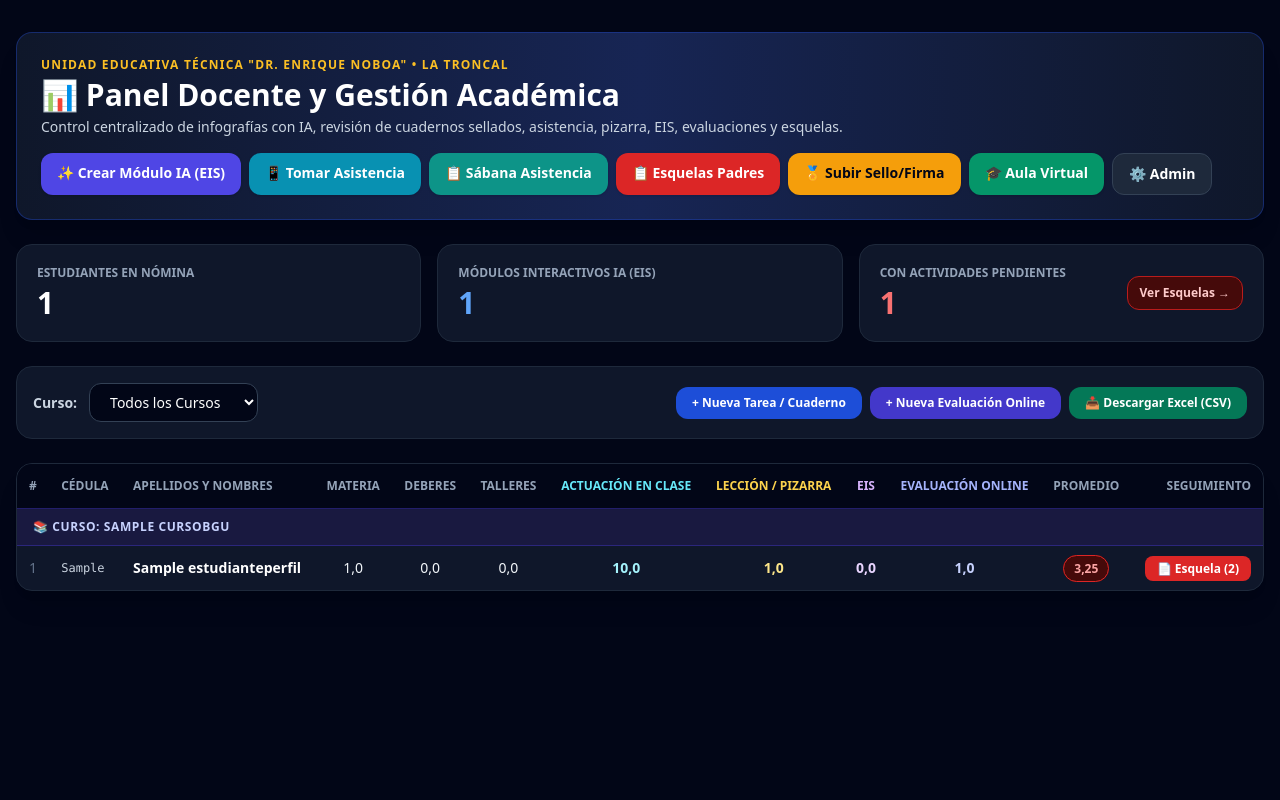
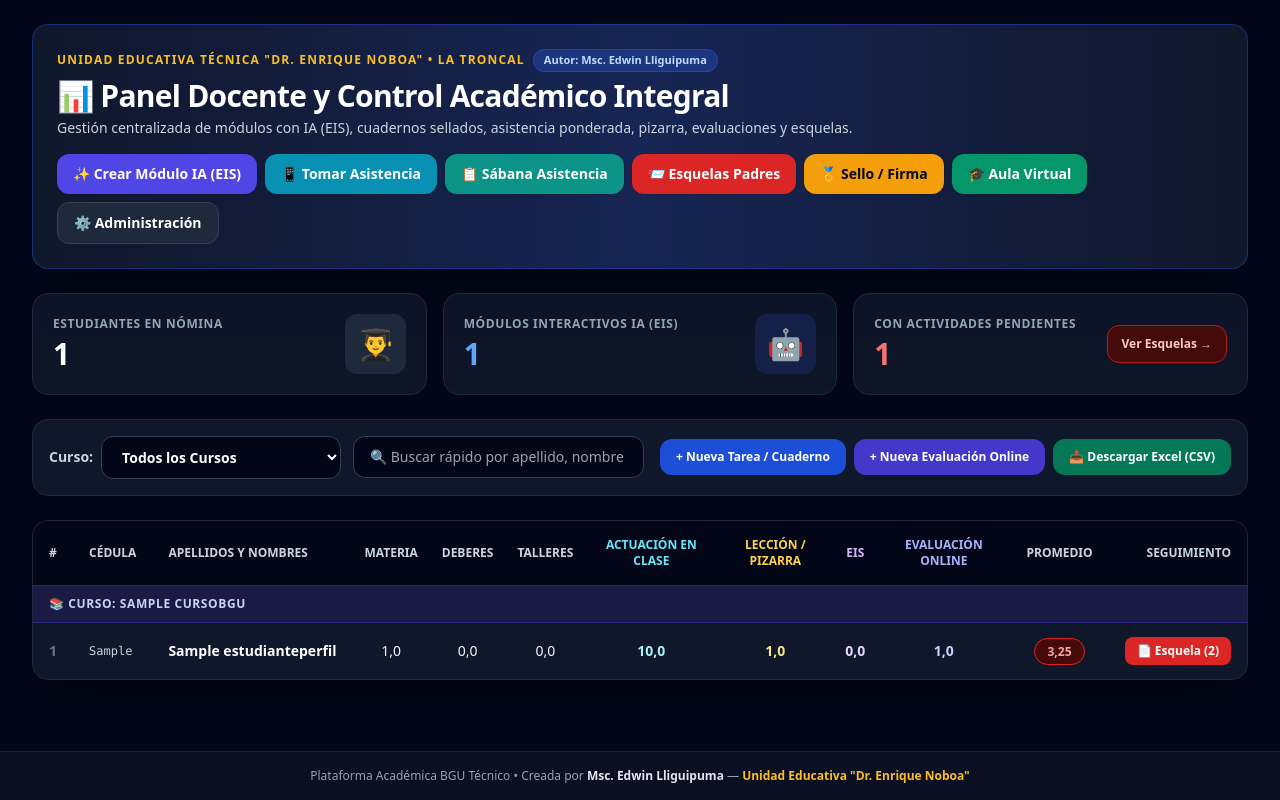
Before and after one commit to edwinlliguipuma-byte/plataforma-matematicas-bgu, a Django app: page /docente/ in a window 1280 px wide. Run offline with Django 5.2, Linux system fonts and the light colour scheme; a user stored in the database is signed in; tables that the repository leaves empty hold one stand-in row (values such as "Sample post"); some libraries are stand-ins or nearby versions.

Commit message:
Agrega admin_pro.css y optimiza vista widescreen

```diff
--- a/cursos/templates/cursos/panel_docente.html
+++ b/cursos/templates/cursos/panel_docente.html
@@ -3,114 +3,136 @@
 <head>
     <meta charset="UTF-8">
     <meta name="viewport" content="width=device-width, initial-scale=1.0">
-    <title>Panel Docente • U.E. Técnica Dr. Enrique Noboa</title>
+    <title>Panel Docente • U.E. "Dr. Enrique Noboa" • Msc. Edwin Lliguipuma</title>
     <script src="https://cdn.tailwindcss.com"></script>
 </head>
-<body class="bg-slate-950 text-slate-100 min-h-screen">
-    <div class="max-w-7xl mx-auto px-4 py-8">
+<body class="bg-slate-950 text-slate-100 min-h-screen flex flex-col">
+    <div class="w-full max-w-[1850px] mx-auto px-4 md:px-8 py-6 flex-1">
 
-        <!-- CABECERA INSTITUCIONAL -->
-        <div class="bg-gradient-to-r from-slate-900 via-blue-950 to-slate-900 border border-blue-800/50 rounded-2xl p-6 mb-6 shadow-xl flex flex-wrap items-center justify-between gap-4">
+        <!-- CABECERA INSTITUCIONAL PANTALLA COMPLETA -->
+        <div class="bg-gradient-to-r from-slate-900 via-blue-950 to-slate-900 border border-blue-800/60 rounded-2xl p-6 mb-6 shadow-2xl flex flex-wrap items-center justify-between gap-4">
             <div>
-                <p class="text-xs font-bold tracking-widest text-amber-400 uppercase">Unidad Educativa Técnica "Dr. Enrique Noboa" • La Troncal</p>
-                <h1 class="text-2xl md:text-3xl font-black text-white mt-1">📊 Panel Docente y Gestión Académica</h1>
-                <p class="text-slate-300 text-sm mt-1">Control centralizado de infografías con IA, revisión de cuadernos sellados, asistencia, pizarra, EIS, evaluaciones y esquelas.</p>
+                <div class="flex flex-wrap items-center gap-2">
+                    <span class="text-xs font-extrabold tracking-widest text-amber-400 uppercase">Unidad Educativa Técnica "Dr. Enrique Noboa" • La Troncal</span>
+                    <span class="bg-blue-900/80 text-blue-200 border border-blue-700/60 text-[11px] font-bold px-2.5 py-0.5 rounded-full">
+                        Autor: Msc. Edwin Lliguipuma
+                    </span>
+                </div>
+                <h1 class="text-2xl md:text-3xl font-black text-white mt-1.5 tracking-tight">📊 Panel Docente y Control Académico Integral</h1>
+                <p class="text-slate-300 text-sm mt-1">Gestión centralizada de módulos con IA (EIS), cuadernos sellados, asistencia ponderada, pizarra, evaluaciones y esquelas.</p>
             </div>
             <div class="flex flex-wrap gap-2">
-                <a href="/docente/crear-modulo-ia/" class="bg-indigo-600 hover:bg-indigo-500 text-white font-bold px-4 py-2.5 rounded-xl text-sm shadow">✨ Crear Módulo IA (EIS)</a>
-                <a href="/docente/asistencia-offline/" class="bg-cyan-600 hover:bg-cyan-500 text-white font-bold px-4 py-2.5 rounded-xl text-sm shadow">📱 Tomar Asistencia</a>
-                <a href="/docente/sabana-asistencia/{% if curso_id_actual %}?curso={{ curso_id_actual }}{% endif %}" class="bg-teal-600 hover:bg-teal-500 text-white font-bold px-4 py-2.5 rounded-xl text-sm shadow">📋 Sábana Asistencia</a>
-                <a href="/docente/esquelas/" class="bg-red-600 hover:bg-red-500 text-white font-bold px-4 py-2.5 rounded-xl text-sm shadow">📋 Esquelas Padres</a>
-                <a href="/admin/cursos/muestrasellofirma/" class="bg-amber-500 hover:bg-amber-400 text-slate-950 font-extrabold px-4 py-2.5 rounded-xl text-sm shadow">🏅 Subir Sello/Firma</a>
-                <a href="/aula/" target="_blank" class="bg-emerald-600 hover:bg-emerald-500 text-white font-bold px-4 py-2.5 rounded-xl text-sm shadow">🎓 Aula Virtual</a>
-                <a href="/admin/" class="bg-slate-800 hover:bg-slate-700 text-white font-bold px-4 py-2.5 rounded-xl text-sm border border-slate-700">⚙️ Admin</a>
+                <a href="/docente/crear-modulo-ia/" class="bg-indigo-600 hover:bg-indigo-500 text-white font-bold px-4 py-2.5 rounded-xl text-sm shadow transition">✨ Crear Módulo IA (EIS)</a>
+                <a href="/docente/asistencia-offline/" class="bg-cyan-600 hover:bg-cyan-500 text-white font-bold px-4 py-2.5 rounded-xl text-sm shadow transition">📱 Tomar Asistencia</a>
+                <a href="/docente/sabana-asistencia/{% if curso_id_actual %}?curso={{ curso_id_actual }}{% endif %}" class="bg-teal-600 hover:bg-teal-500 text-white font-bold px-4 py-2.5 rounded-xl text-sm shadow transition">📋 Sábana Asistencia</a>
+                <a href="/docente/esquelas/" class="bg-red-600 hover:bg-red-500 text-white font-bold px-4 py-2.5 rounded-xl text-sm shadow transition">📨 Esquelas Padres</a>
+                <a href="/admin/cursos/muestrasellofirma/" class="bg-amber-500 hover:bg-amber-400 text-slate-950 font-extrabold px-4 py-2.5 rounded-xl text-sm shadow transition">🏅 Sello / Firma</a>
+                <a href="/aula/" target="_blank" class="bg-emerald-600 hover:bg-emerald-500 text-white font-bold px-4 py-2.5 rounded-xl text-sm shadow transition">🎓 Aula Virtual</a>
+                <a href="/admin/" class="bg-slate-800 hover:bg-slate-700 text-white font-bold px-4 py-2.5 rounded-xl text-sm border border-slate-700 transition">⚙️ Administración</a>
             </div>
         </div>
 
-        <!-- RESUMEN RÁPIDO -->
-        <div class="grid grid-cols-1 md:grid-cols-3 gap-4 mb-6">
-            <div class="bg-slate-900 border border-slate-800 rounded-2xl p-5">
-                <p class="text-xs font-bold uppercase text-slate-400">Estudiantes en Nómina</p>
+        <!-- TARJETAS KPI -->
+        <div class="grid grid-cols-1 sm:grid-cols-3 gap-4 mb-6">
+            <div class="bg-slate-900/90 border border-slate-800 rounded-2xl p-5 flex items-center justify-between">
+                <div>
+                    <p class="text-xs font-bold uppercase tracking-wider text-slate-400">Estudiantes en Nómina</p>
                     <p class="text-3xl font-black text-white mt-1">{{ total_estudiantes }}</p>
                 </div>
-            <div class="bg-slate-900 border border-slate-800 rounded-2xl p-5">
-                <p class="text-xs font-bold uppercase text-slate-400">Módulos Interactivos IA (EIS)</p>
+                <span class="text-3xl bg-slate-800 p-3 rounded-xl">👨‍🎓</span>
+            </div>
+            <div class="bg-slate-900/90 border border-slate-800 rounded-2xl p-5 flex items-center justify-between">
+                <div>
+                    <p class="text-xs font-bold uppercase tracking-wider text-slate-400">Módulos Interactivos IA (EIS)</p>
                     <p class="text-3xl font-black text-blue-400 mt-1">{{ total_modulos }}</p>
                 </div>
-            <div class="bg-slate-900 border border-slate-800 rounded-2xl p-5 flex items-center justify-between">
+                <span class="text-3xl bg-blue-950/70 p-3 rounded-xl">🤖</span>
+            </div>
+            <div class="bg-slate-900/90 border border-slate-800 rounded-2xl p-5 flex items-center justify-between">
                 <div>
-                    <p class="text-xs font-bold uppercase text-slate-400">Con Actividades Pendientes</p>
+                    <p class="text-xs font-bold uppercase tracking-wider text-slate-400">Con Actividades Pendientes</p>
                     <p class="text-3xl font-black text-red-400 mt-1">{{ total_con_pendientes }}</p>
                 </div>
-                <a href="/docente/esquelas/" class="bg-red-950 hover:bg-red-900 border border-red-700 text-red-200 px-3 py-2 rounded-xl text-xs font-bold">Ver Esquelas →</a>
+                <a href="/docente/esquelas/" class="bg-red-950 hover:bg-red-900 border border-red-700 text-red-200 px-3.5 py-2.5 rounded-xl text-xs font-bold transition">Ver Esquelas →</a>
             </div>
         </div>
 
-        <!-- FILTRO Y EXPORTACIÓN -->
+        <!-- BARRA DE FILTROS, BUSCADOR INSTANTÁNEO Y ACCIONES -->
         <div class="bg-slate-900 border border-slate-800 rounded-2xl p-4 mb-6 flex flex-wrap items-center justify-between gap-4">
-            <form method="GET" class="flex flex-wrap items-center gap-3">
+            <div class="flex flex-wrap items-center gap-3 flex-1">
+                <form method="GET" class="flex items-center gap-2">
                     <label class="text-sm font-bold text-slate-300">Curso:</label>
-                <select name="curso_id" onchange="this.form.submit()" class="bg-slate-950 border border-slate-700 rounded-xl px-4 py-2 text-sm text-white">
+                    <select name="curso_id" onchange="this.form.submit()" class="bg-slate-950 border border-slate-700 rounded-xl px-4 py-2.5 text-sm font-semibold text-white min-w-[240px]">
                         <option value="">Todos los Cursos</option>
                         {% for c in cursos %}
                         <option value="{{ c.id }}" {% if curso_id_actual == c.id|stringformat:"s" %}selected{% endif %}>{{ c.nombre }}</option>
                         {% endfor %}
                     </select>
                 </form>
+
+                <input
+                    type="text"
+                    id="filtroRapidoTabla"
+                    oninput="filtrarEstudiantesTabla()"
+                    placeholder="🔍 Buscar rápido por apellido, nombre o cédula..."
+                    class="bg-slate-950 border border-slate-700 focus:border-blue-500 focus:outline-none rounded-xl px-4 py-2.5 text-sm text-white flex-1 min-w-[260px] max-w-md"
+                >
+            </div>
+
             <div class="flex flex-wrap gap-2">
-                <a href="/admin/cursos/tarea/add/" class="bg-blue-700 hover:bg-blue-600 text-white font-bold px-4 py-2 rounded-xl text-xs">+ Nueva Tarea / Cuaderno</a>
-                <a href="/admin/cursos/evaluacion/add/" class="bg-indigo-700 hover:bg-indigo-600 text-white font-bold px-4 py-2 rounded-xl text-xs">+ Nueva Evaluación Online</a>
-                <a href="?curso_id={{ curso_id_actual }}&exportar=csv" class="bg-emerald-700 hover:bg-emerald-600 text-white font-bold px-4 py-2 rounded-xl text-xs">📥 Descargar Excel (CSV)</a>
+                <a href="/admin/cursos/tarea/add/" class="bg-blue-700 hover:bg-blue-600 text-white font-bold px-4 py-2.5 rounded-xl text-xs transition">+ Nueva Tarea / Cuaderno</a>
+                <a href="/admin/cursos/evaluacion/add/" class="bg-indigo-700 hover:bg-indigo-600 text-white font-bold px-4 py-2.5 rounded-xl text-xs transition">+ Nueva Evaluación Online</a>
+                <a href="?curso_id={{ curso_id_actual }}&exportar=csv" class="bg-emerald-700 hover:bg-emerald-600 text-white font-bold px-4 py-2.5 rounded-xl text-xs transition">📥 Descargar Excel (CSV)</a>
             </div>
         </div>
 
-        <!-- TABLA DE CALIFICACIONES -->
-        <div class="bg-slate-900 border border-slate-800 rounded-2xl overflow-x-auto shadow-xl">
-            <table class="w-full text-left border-collapse text-sm">
-                <thead class="bg-slate-950 text-slate-400 text-xs uppercase border-b border-slate-800">
+        <!-- TABLA PANORÁMICA DE CALIFICACIONES -->
+        <div class="bg-slate-900 border border-slate-800 rounded-2xl overflow-x-auto shadow-2xl">
+            <table id="tablaNotasDocente" class="w-full text-left border-collapse text-sm">
+                <thead class="bg-slate-950 text-slate-300 text-xs uppercase border-b border-slate-800 sticky top-0 z-10">
                     <tr>
-                        <th class="py-3.5 px-3">#</th>
-                        <th class="py-3.5 px-3">Cédula</th>
-                        <th class="py-3.5 px-3">Apellidos y Nombres</th>
-                        <th class="py-3.5 px-3 text-center">Materia</th>
-                        <th class="py-3.5 px-3 text-center">Deberes</th>
-                        <th class="py-3.5 px-3 text-center">Talleres</th>
-                        <th class="py-3.5 px-3 text-center text-cyan-300">Actuación en Clase</th>
-                        <th class="py-3.5 px-3 text-center text-amber-300">Lección / Pizarra</th>
-                        <th class="py-3.5 px-3 text-center text-purple-300">EIS</th>
-                        <th class="py-3.5 px-3 text-center text-indigo-300">Evaluación Online</th>
-                        <th class="py-3.5 px-3 text-center">Promedio</th>
-                        <th class="py-3.5 px-3 text-right">Seguimiento</th>
+                        <th class="py-4 px-4">#</th>
+                        <th class="py-4 px-4">Cédula</th>
+                        <th class="py-4 px-4">Apellidos y Nombres</th>
+                        <th class="py-4 px-3 text-center">Materia</th>
+                        <th class="py-4 px-3 text-center">Deberes</th>
+                        <th class="py-4 px-3 text-center">Talleres</th>
+                        <th class="py-4 px-3 text-center text-cyan-300">Actuación en Clase</th>
+                        <th class="py-4 px-3 text-center text-amber-300">Lección / Pizarra</th>
+                        <th class="py-4 px-3 text-center text-purple-300">EIS</th>
+                        <th class="py-4 px-3 text-center text-indigo-300">Evaluación Online</th>
+                        <th class="py-4 px-4 text-center">Promedio</th>
+                        <th class="py-4 px-4 text-right">Seguimiento</th>
                     </tr>
                 </thead>
-                <tbody class="divide-y divide-slate-800">
+                <tbody class="divide-y divide-slate-800/80">
                     {% for f in filas %}
                     {% ifchanged f.estudiante.curso.nombre %}
-                    <tr class="bg-indigo-950/70 border-y border-indigo-800/60">
+                    <tr class="fila-curso bg-indigo-950/80 border-y border-indigo-800/70">
                         <td colspan="12" class="py-2.5 px-4 text-xs font-extrabold uppercase tracking-wider text-indigo-200">
                             📚 CURSO: {{ f.estudiante.curso.nombre }}
                         </td>
                     </tr>
                     {% endifchanged %}
-                    <tr class="hover:bg-slate-800/40">
-                        <td class="py-3 px-3 text-slate-500">{{ forloop.counter }}</td>
-                        <td class="py-3 px-3 font-mono text-xs text-slate-300">{{ f.estudiante.cedula }}</td>
-                        <td class="py-3 px-3 font-bold text-white whitespace-nowrap">{{ f.estudiante.nombre_completo }}</td>
-                        <td class="py-3 px-3 text-center">{{ f.materia }}</td>
-                        <td class="py-3 px-3 text-center">{{ f.deberes }}</td>
-                        <td class="py-3 px-3 text-center">{{ f.talleres }}</td>
-                        <td class="py-3 px-3 text-center font-semibold text-cyan-200">{{ f.actuacion_clase }}</td>
-                        <td class="py-3 px-3 text-center font-semibold text-amber-200">{{ f.leccion_pizarra }}</td>
-                        <td class="py-3 px-3 text-center font-semibold text-purple-200">{{ f.eis }}</td>
-                        <td class="py-3 px-3 text-center font-semibold text-indigo-200">{{ f.evaluaciones }}</td>
-                        <td class="py-3 px-3 text-center">
-                            <span class="px-2.5 py-1 rounded-full text-xs font-black {% if f.promedio >= 7 %}bg-emerald-950 text-emerald-300 border border-emerald-600{% else %}bg-red-950 text-red-300 border border-red-600{% endif %}">
+                    <tr class="fila-estudiante hover:bg-slate-800/50 transition-colors" data-busqueda="{{ f.estudiante.cedula }} {{ f.estudiante.nombre_completo|lower }}">
+                        <td class="py-3.5 px-4 text-slate-500 font-semibold">{{ forloop.counter }}</td>
+                        <td class="py-3.5 px-4 font-mono text-xs text-slate-300">{{ f.estudiante.cedula }}</td>
+                        <td class="py-3.5 px-4 font-bold text-white whitespace-nowrap">{{ f.estudiante.nombre_completo }}</td>
+                        <td class="py-3.5 px-3 text-center">{{ f.materia }}</td>
+                        <td class="py-3.5 px-3 text-center">{{ f.deberes }}</td>
+                        <td class="py-3.5 px-3 text-center">{{ f.talleres }}</td>
+                        <td class="py-3.5 px-3 text-center font-semibold text-cyan-200">{{ f.actuacion_clase }}</td>
+                        <td class="py-3.5 px-3 text-center font-semibold text-amber-200">{{ f.leccion_pizarra }}</td>
+                        <td class="py-3.5 px-3 text-center font-semibold text-purple-200">{{ f.eis }}</td>
+                        <td class="py-3.5 px-3 text-center font-semibold text-indigo-200">{{ f.evaluaciones }}</td>
+                        <td class="py-3.5 px-4 text-center">
+                            <span class="px-3 py-1 rounded-full text-xs font-black {% if f.promedio >= 7 %}bg-emerald-950 text-emerald-300 border border-emerald-600{% else %}bg-red-950 text-red-300 border border-red-600{% endif %}">
                                 {{ f.promedio }}
                             </span>
                         </td>
-                        <td class="py-3 px-3 text-right whitespace-nowrap">
+                        <td class="py-3.5 px-4 text-right whitespace-nowrap">
                             {% if f.pendientes > 0 %}
-                            <a href="{% url 'imprimir_esquela' f.estudiante.id %}" target="_blank" class="bg-red-600 hover:bg-red-500 text-white text-xs font-bold px-3 py-1 rounded-lg">
+                            <a href="{% url 'imprimir_esquela' f.estudiante.id %}" target="_blank" class="bg-red-600 hover:bg-red-500 text-white text-xs font-bold px-3 py-1.5 rounded-lg inline-block">
                                 📄 Esquela ({{ f.pendientes }})
                             </a>
                             {% else %}
@@ -123,5 +145,21 @@
             </table>
         </div>
     </div>
+
+    <!-- PIE DE PÁGINA INSTITUCIONAL -->
+    <footer class="border-t border-slate-800/80 bg-slate-900/60 py-4 px-6 text-center text-xs text-slate-400">
+        Plataforma Académica BGU Técnico • Creada por <strong class="text-slate-200">Msc. Edwin Lliguipuma</strong> — <strong class="text-amber-400">Unidad Educativa "Dr. Enrique Noboa"</strong>
+    </footer>
+
+    <script>
+        function filtrarEstudiantesTabla() {
+            const q = (document.getElementById('filtroRapidoTabla').value || '').trim().toLowerCase();
+            const filas = document.querySelectorAll('#tablaNotasDocente tbody tr.fila-estudiante');
+            filas.forEach(tr => {
+                const texto = tr.getAttribute('data-busqueda') || '';
+                tr.style.display = (!q || texto.includes(q)) ? '' : 'none';
+            });
+        }
+    </script>
 </body>
 </html>
```
Also changed, not shown: core_matematicas/settings.py (+73 -14 lines), cursos/admin.py (+148 -10 lines), cursos/static/cursos/css/admin_pro.css (added, +153 -0 lines). Lines whose indentation alone changed are shown as unchanged.
